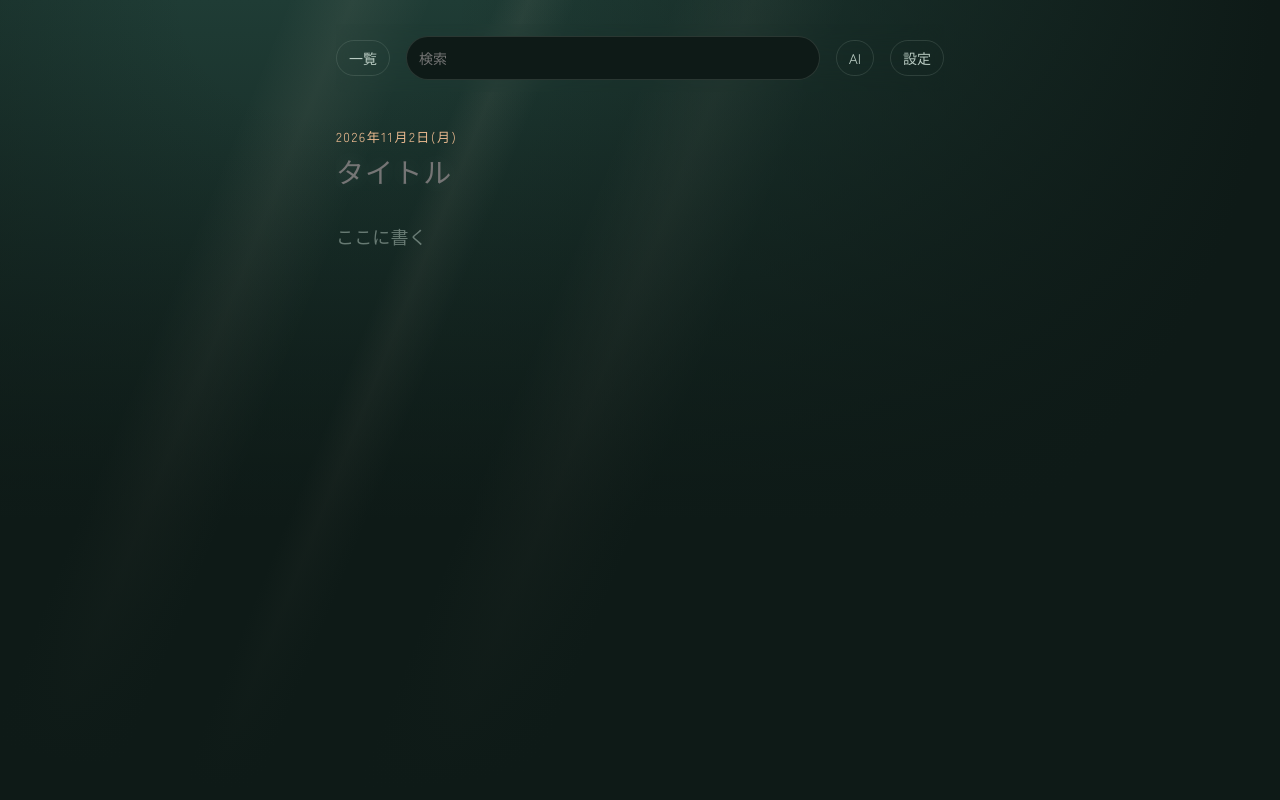
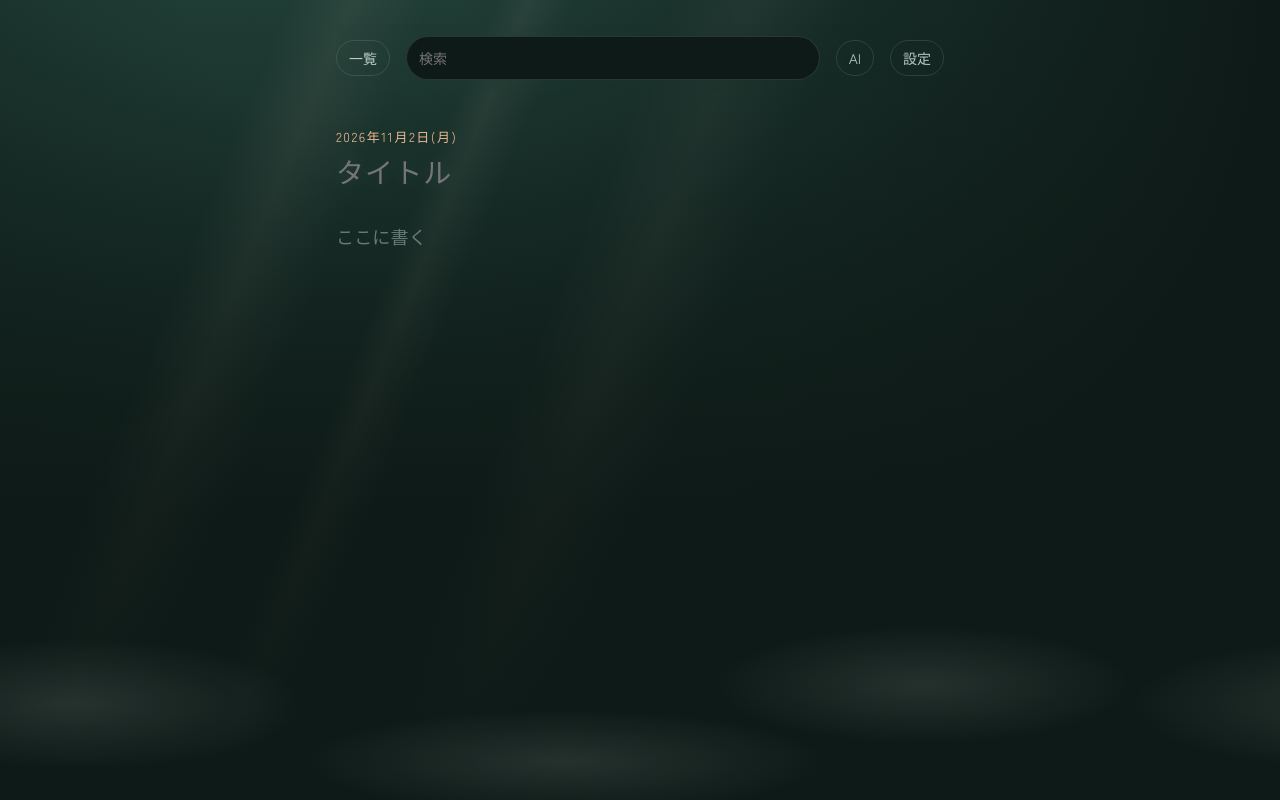
Before and after one commit to mosakuzii0216/mosaku, a React (Vite) app in the folder frontend/: page / in a window 1280 px wide. Built offline with nearby package versions, Linux system fonts and the light colour scheme; no server answers; a web font is replaced by a local one.

Commit message:
feat(frontend): 霧の森に、ゆっくり流れる霧を足す

```diff
--- a/frontend/src/index.css
+++ b/frontend/src/index.css
@@ -128,6 +128,43 @@
     linear-gradient(112deg, transparent 31%, var(--ray) 33%, transparent 36%),
     linear-gradient(112deg, transparent 42%, var(--ray) 47%, transparent 53%),
     linear-gradient(#1f3c35, var(--bg) 65%);
+}
+
+/* 霧。森の下の方を白い霧がゆっくり横へ流れていく */
+:root[data-theme="mori"] body::after {
+  --mist: rgba(200, 222, 212, 0.12);
+
+  content: "";
+  position: fixed;
+  left: 0;
+  bottom: 0;
+  /* 画面2枚分(スマホでも1800px)の帯に、同じ霧を2回並べる。
+  * 1枚分動かすと、継ぎ目なく初めに戻る */
+  width: max(200%, 1800px);
+  height: 60%;
+  z-index: -1;
+  /* 霧のかたまり。左端の1つは継ぎ目を跨ぐので、0%と100%の両方に置く */
+  background:
+    radial-gradient(ellipse 26% 20% at 0% 80%, var(--mist), transparent 70%),
+    radial-gradient(ellipse 26% 20% at 100% 80%, var(--mist), transparent 70%),
+    radial-gradient(ellipse 30% 16% at 38% 92%, var(--mist), transparent 70%),
+    radial-gradient(ellipse 24% 18% at 66% 76%, var(--mist), transparent 70%);
+    linear-gradient(transparent 30%, var(--mist));
+  background-size: 50% 100%;
+  animation: mori-mist 90s linear infinite;
+}
+
+@keyframes mori-mist {
+  from {
+    transform: translateX(-50%);
+  }
+}
+
+/* 動きを減らす設定の人には、霧を止める */
+@media (prefers-reduced-motion: reduce) {
+  root[data-theme="mori"] body::after {
+    animation: none;
+  }
 }
 
 /* 夜の書斎。灯りを落とした部屋に、暖かい字と金の差し色 */
```
